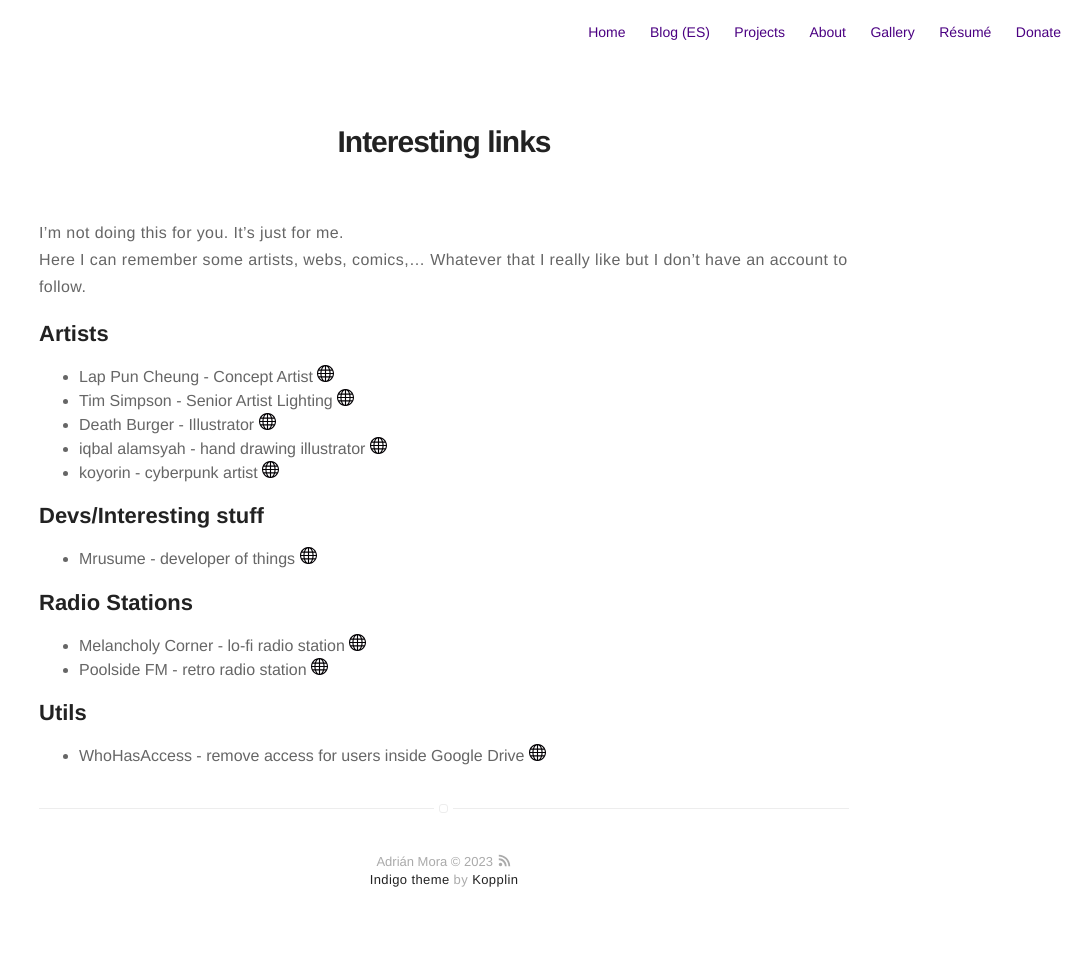
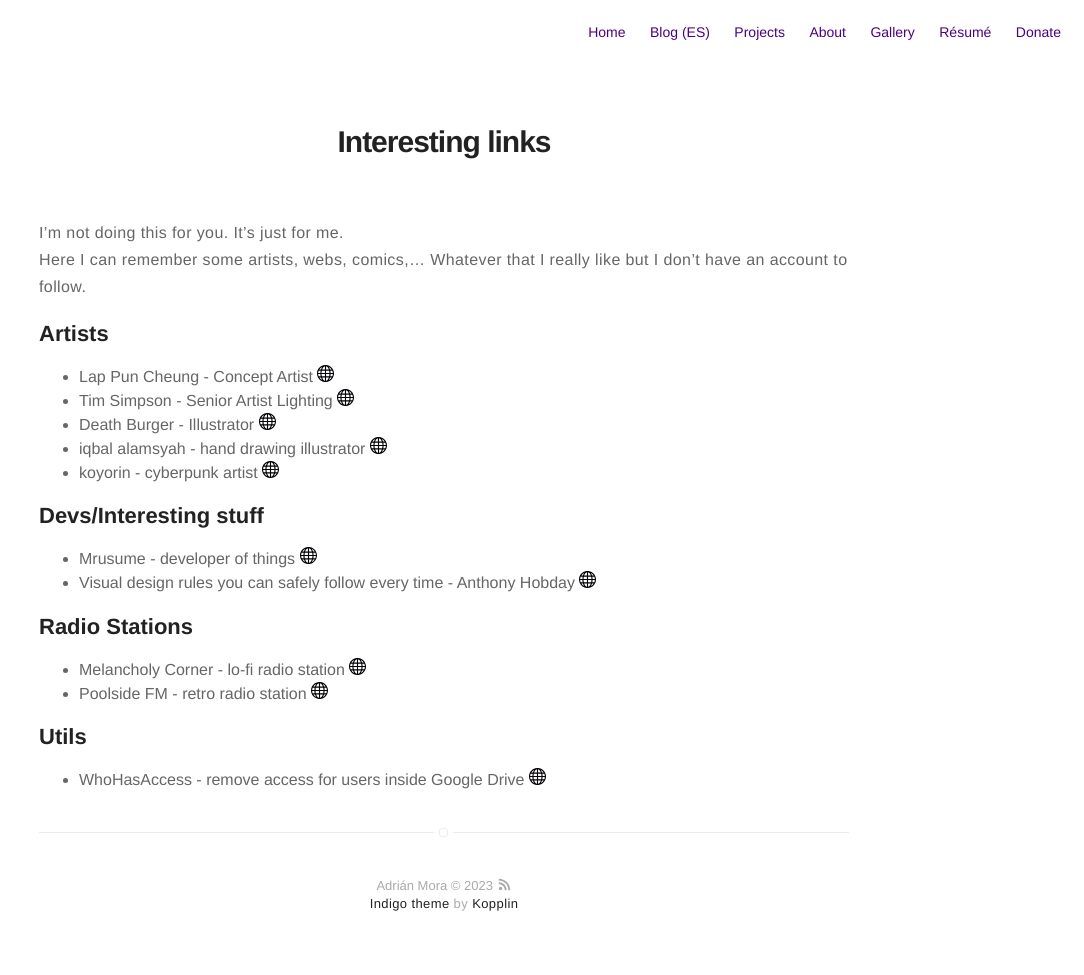
Before and after one commit to leakspin/leakspin.github.io, a Jekyll site: the page built from links.md, in a window 1280 px wide. Shown: the whole page, without its empty margins (196-1280 px from the left). Built offline with Jekyll 4.4.1, drawn with Linux system fonts in a browser that asks for light colours; comment, search, counter and statistics services are not loaded; before the commit the page ends 951 px from its top, so only the background shows below that.

Commit message:
feat: add saferules for design

```diff
--- a/links.md
+++ b/links.md
@@ -15,6 +15,7 @@ Here I can remember some artists, webs, comics,... Whatever that I really like b
 
 ## Devs/Interesting stuff
 * Mrusume - developer of things [<svg class="icon icon-www"><use xlink:href="#icon-www"></use></svg>](https://マリウス.com/){:target="_blank"}
+* Visual design rules you can safely follow every time - Anthony Hobday [<svg class="icon icon-www"><use xlink:href="#icon-www"></use></svg>](https://anthonyhobday.com/sideprojects/saferules/){:target="_blank"}
 
 ## Radio Stations
 * Melancholy Corner - lo-fi radio station [<svg class="icon icon-www"><use xlink:href="#icon-www"></use></svg>](https://melancholy.xyz/){:target="_blank"}
```
